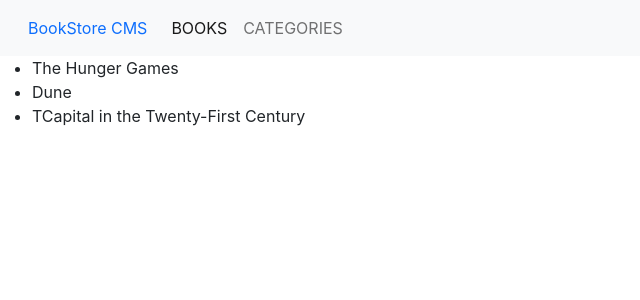
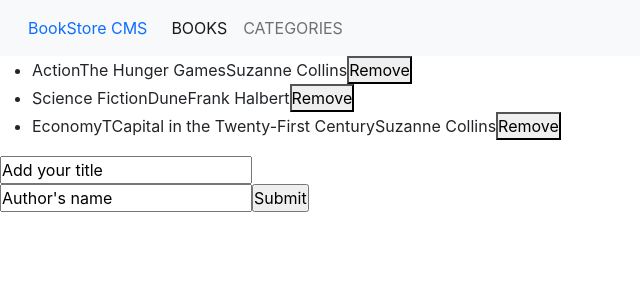
Before and after one commit to peterdgreat/books-store, a React (Create React App) app: page / in a window 1280 px wide. Shown: the top 300 px of the page, without its empty margins (0-640 px from the left). Built offline with nearby package versions, Linux system fonts and the light colour scheme.

Commit message:
Form added

```diff
--- a/src/App.js
+++ b/src/App.js
@@ -2,7 +2,7 @@
 import './App.css';
 import { BrowserRouter as Router, Switch, Route } from 'react-router-dom';
 import NavBar from './components/NavBar';
-import BookLists from './components/BookLists';
+import BooksContainer from './components/BooksContainer';
 import Categories from './components/Categories';
 
 function App() {
@@ -11,7 +11,7 @@
       <NavBar />
       <Switch>
         <Route exact path="/">
-          <BookLists />
+          <BooksContainer />
         </Route>
         <Route path="/categories">
           <Categories />
--- a/src/components/BookLists.js
+++ b/src/components/BookLists.js
@@ -26,7 +26,10 @@
     <ul>
       {Books.map((book) => (
         <li key={book.id}>
-          {book.title}
+          <span>{book.category}</span>
+          <span>{book.title}</span>
+          <span>{book.author}</span>
+          <button type="button">Remove</button>
         </li>
       ))}
     </ul>
--- a/src/components/BooksContainer.js
+++ b/src/components/BooksContainer.js
@@ -1,10 +1,11 @@
 import React from 'react';
 import BookLists from './BookLists';
+import Form from './Form';
 
 const BooksContainer = () => (
-
   <div>
     <BookLists />
+    <Form />
   </div>
 );
 
--- /dev/null
+++ b/src/components/Form.js
@@ -0,0 +1,12 @@
+import React from 'react';
+
+const Form = () => (
+  <form>
+    <input type="text" name="title" value="Add your title" />
+    <br />
+    <input type="text" name="Author" value="Author's name" />
+    <input type="submit" value="Submit" />
+  </form>
+);
+
+export default Form;
```
